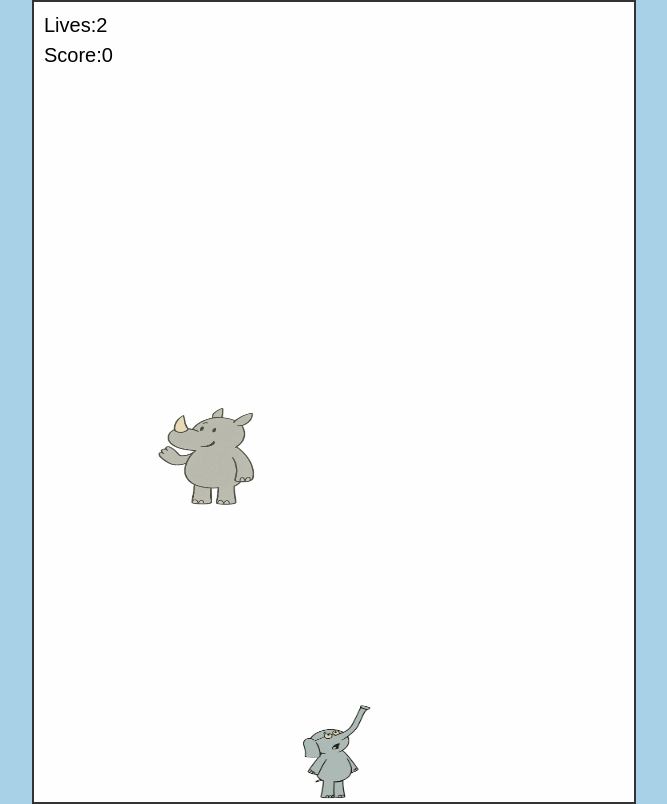
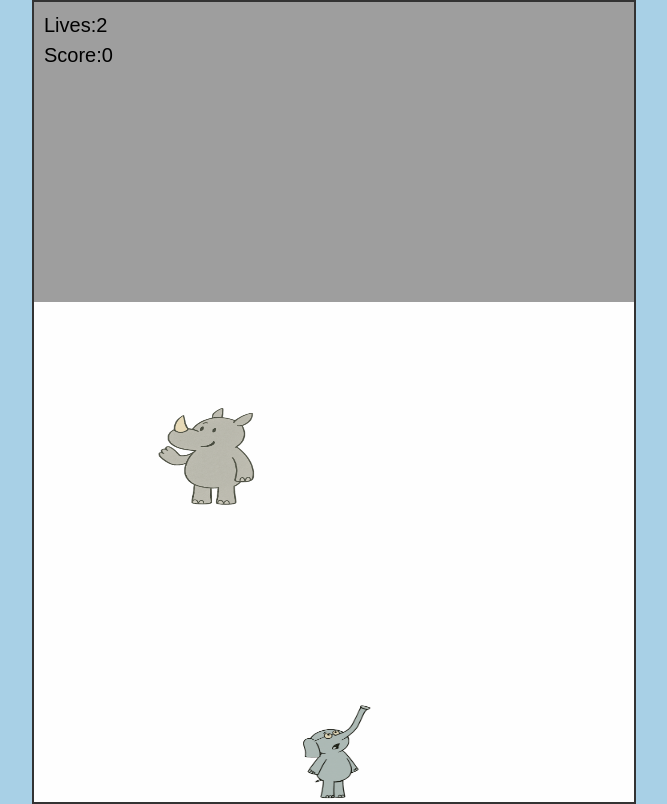
Before and after one commit to markcoleman/trunk-stack, a plain HTML site: page index.html in a window 1280 px wide. Shown: the whole page, without its empty margins (306-973 px from the left). Drawn offline with Linux system fonts and the light colour scheme.

Commit message:
getting closer!

```diff
--- a/index.html
+++ b/index.html
@@ -24,15 +24,26 @@
   const W = ctx.canvas.width, H = ctx.canvas.height;
   const blockW = 100, blockH = 100;
   const trunkY = H - blockH;
-  const images = ['rhino','turtle','rabbit'].reduce((o,k)=>(o[k]=new Image(),o),{});
+  const images = ['rhino','turtle','rabbit','flamingo','hippo','penguin']
+    .reduce((o,k)=>(o[k]=new Image(),o),{});
   images.rhino.src='rhino.png'; images.turtle.src='turtle.png'; images.rabbit.src='rabbit.png';
+  images.flamingo.src='flamingo.png'; images.hippo.src='hippo.png'; images.penguin.src='penguin.png';
   const geraldImage = new Image();
   geraldImage.src = 'gerald.png';
+  // Background image
+  const bgImage = new Image();
+  bgImage.src = 'background.png';
+  // Parallax scroll factor for the background (0=no scroll, 1=sync with camera)
+  const parallaxFactor = 0.5;
 
   let geraldX = (W-blockW)/2, speed=0, stack=[]; let lives=3, score=0, gameOver=false;
   let current = null;
   let cameraY = 0;
-  const panThreshold = H / 2;
+
+  let endAnimating = false;
+  let endAnimProgress = 0;
+  const endAnimDuration = 120; // frames for the scroll-down
+  let initialCameraY = 0;
 
   document.addEventListener('keydown', e=>{
     if(e.key==='ArrowLeft') speed=-8; if(e.key==='ArrowRight') speed=8;
@@ -40,10 +51,11 @@
   document.addEventListener('keyup', e=>{ if(e.key==='ArrowLeft'||e.key==='ArrowRight') speed=0; });
 
   function spawn(){
-    const types = ['rhino','turtle','rabbit'];
+    const types = ['rhino','turtle','rabbit','flamingo','hippo','penguin'];
     const type = types[Math.floor(Math.random()*types.length)];
     const randomX = Math.random() * (W - blockW);
-    current = { x: randomX, y: cameraY - blockH, type, img:images[type] };
+    // Always start new animals just above the top edge of the screen
+    current = { x: randomX, y: -blockH - cameraY, type, img:images[type] };
   }
 
   function update(){
@@ -69,18 +81,31 @@
         }
       }
     }
-    // Auto-pan upward when the top of the stack goes above threshold
-    const worldTopY = trunkY - blockH * stack.length;
-    if (worldTopY - cameraY < panThreshold) {
-      cameraY = worldTopY - panThreshold;
-    }
+    // Pan camera according to stack height
+    cameraY = blockH * stack.length;
   }
 
   function draw(){
     ctx.clearRect(0,0,W,H);
+    // Draw scrolling background slice anchored to image bottom
+    if (bgImage.complete) {
+      // Compute source Y so bottom of image aligns initially,
+      // then scroll up by cameraY*parallaxFactor
+      let srcY = Math.floor((bgImage.height - H) - cameraY * parallaxFactor);
+      // Clamp within valid range
+      srcY = Math.max(0, Math.min(srcY, bgImage.height - H));
+      // Draw the H-high slice from srcY
+      ctx.drawImage(
+        bgImage,
+        0, srcY,
+        bgImage.width, H,
+        0, 0,
+        W, H
+      );
+    }
     ctx.save();
-    ctx.translate(0, -cameraY);
-    // draw stack
+    ctx.translate(0, cameraY);
+    // draw full stack of animals
     stack.forEach((b,i)=>{
       ctx.drawImage(b.img, geraldX + b.dx, trunkY - blockH*(i+1), blockW, blockH);
     });
@@ -102,13 +127,32 @@
   }
 
   function loop(){
+    if (endAnimating) {
+      endAnimProgress++;
+      // animate cameraY from initialCameraY down to 0
+      cameraY = initialCameraY * (1 - endAnimProgress / endAnimDuration);
+      if (endAnimProgress >= endAnimDuration) {
+        endAnimating = false;
+        cameraY = 0;
+        // show overlay after animation
+        document.getElementById('finalScore').innerText = 'Final Score: ' + score;
+        document.getElementById('gameOver').style.display = 'flex';
+        return;
+      }
+      // draw current frame, then queue next
+      draw();
+      requestAnimationFrame(loop);
+      return;
+    }
     update(); draw();
     if(!gameOver) requestAnimationFrame(loop);
   }
   function end(){
-    gameOver=true;
-    document.getElementById('finalScore').innerText='Final Score: '+score;
-    document.getElementById('gameOver').style.display='flex';
+    gameOver = true;
+    // Prepare scroll-down animation
+    endAnimating = true;
+    endAnimProgress = 0;
+    initialCameraY = cameraY;
   }
   document.getElementById('restart').onclick=()=>{
     stack=[]; lives=3; score=0; gameOver=false; spawn(); loop();
```
Also changed, not shown: flamingo.png (added), penguin.png (added), 2 other files.
